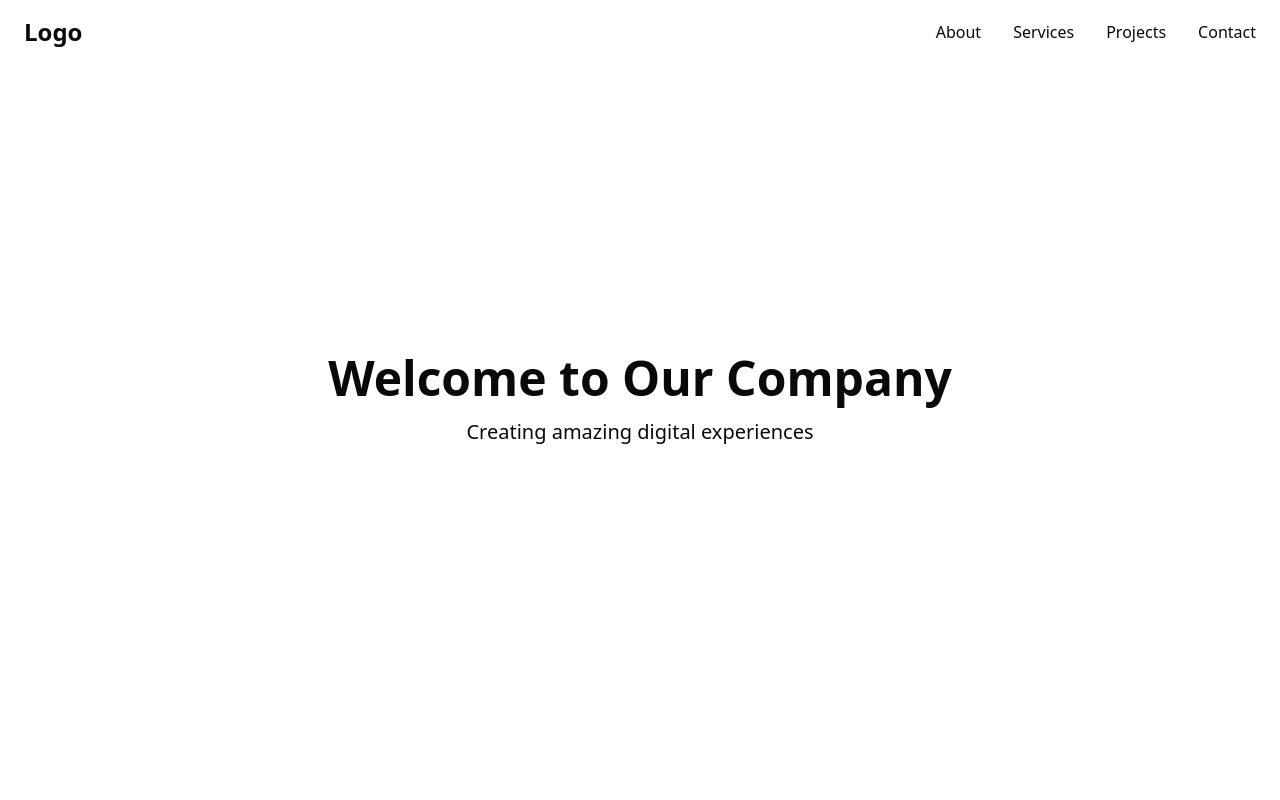
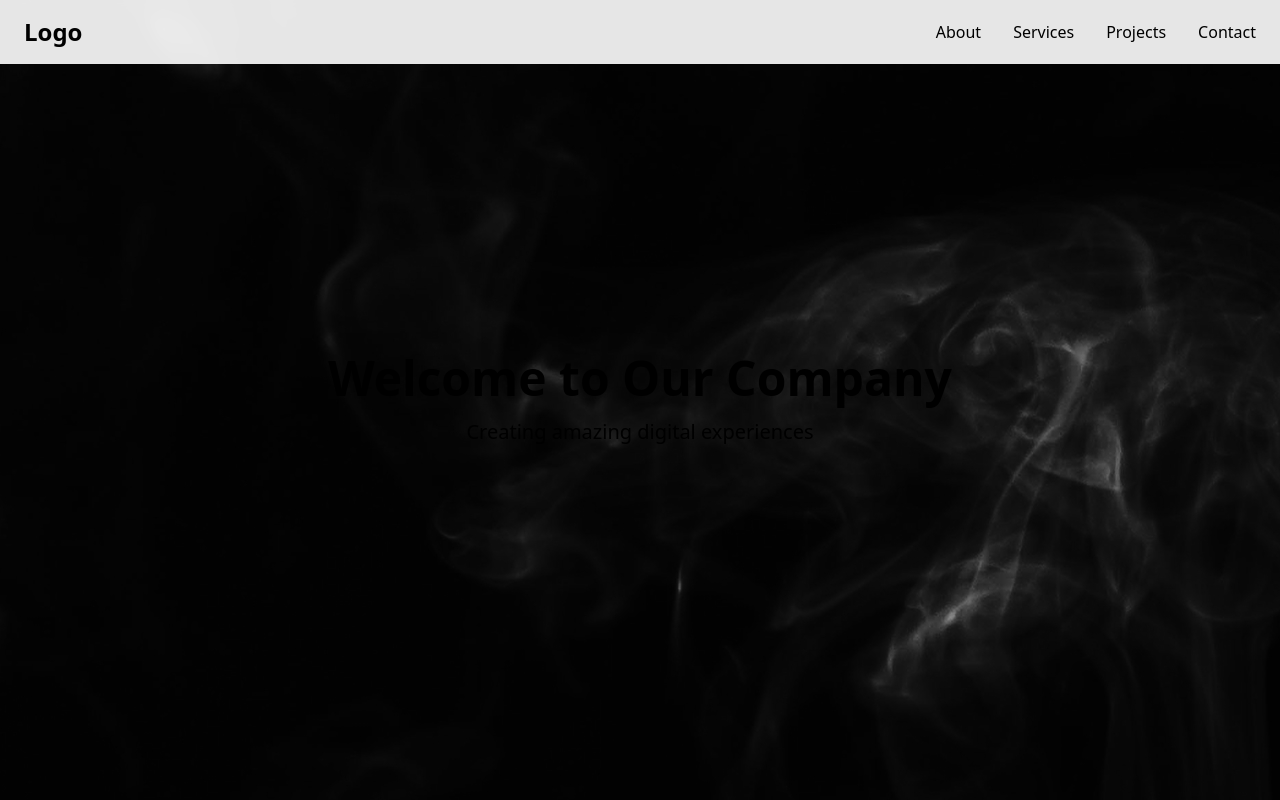
Before and after one commit to romatorres/romatorres-dev, a Next.js app: page / in a window 1280 px wide. Shown: the top 800 px of the page. Built offline with nearby package versions, Linux system fonts and the light colour scheme; no server answers; the database is empty.

Commit message:
ajustes taiwlwind

```diff
--- a/src/app/globals.css
+++ b/src/app/globals.css
@@ -8,9 +8,7 @@
   }
 }
 
-
-
-@layer base {
+/* @layer base {
   :root {
     --background: 0 0% 100%;
     --foreground: 240 10% 3.9%;
@@ -75,4 +73,4 @@
   body {
     @apply bg-background text-foreground;
   }
-}
+} */
--- a/src/components/Hero.tsx
+++ b/src/components/Hero.tsx
@@ -4,7 +4,7 @@ export default function Hero() {
   return (
     <section
       id="hero"
-      className="min-h-screen flex items-center justify-center bg-cover bg-center"
+      className="min-h-screen flex items-center justify-center bg-hero bg-center"
     >
       <div className="container mx-auto px-6 text-center">
         <h1 className="text-5xl font-bold mb-4">Welcome to Our Company</h1>
--- a/tailwind.config.ts
+++ b/tailwind.config.ts
@@ -9,9 +9,12 @@ export default {
   ],
   theme: {
     extend: {
-      colors: {
-        background: "hsl(var(--background))",
-        foreground: "hsl(var(--foreground))",
+      backgroundImage: {
+        hero: "url('/public/img//hero_bg.jpg')",
+      }
+,      colors: {
+        background: "#070707",
+        foreground: "#050505",
         card: {
           DEFAULT: "hsl(var(--card))",
           foreground: "hsl(var(--card-foreground))",
```
Also changed, not shown: public/img/hero_bg.jpg (added), 1 other file (tests, documents, lock files or other folders).
